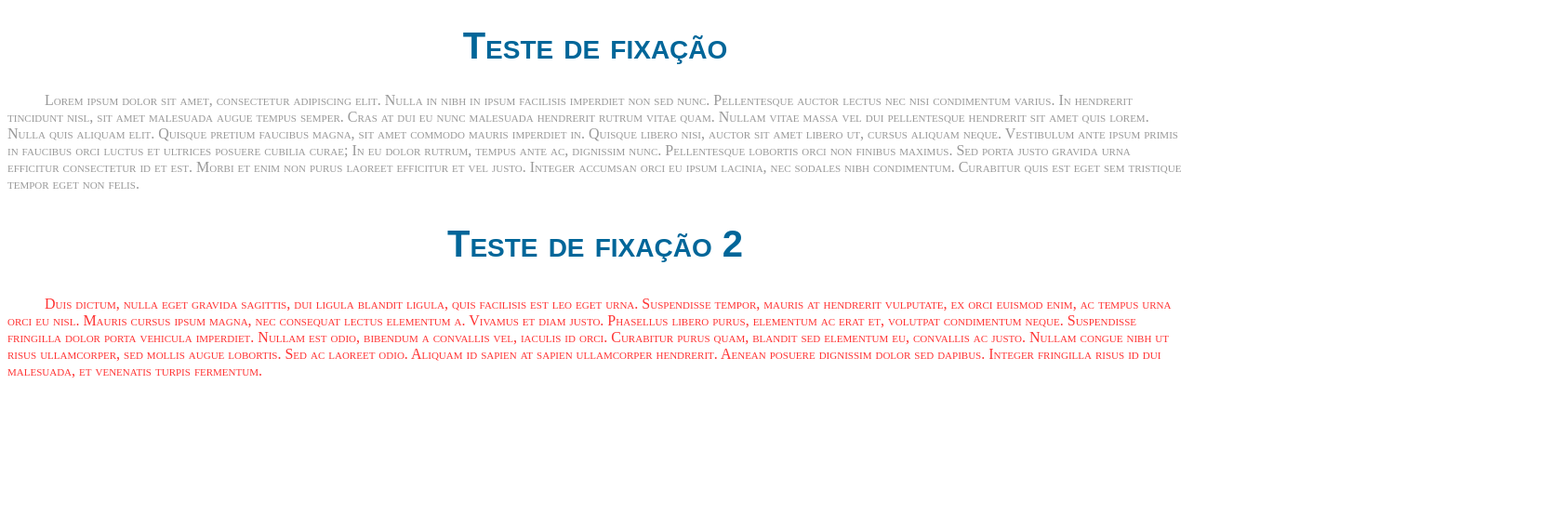
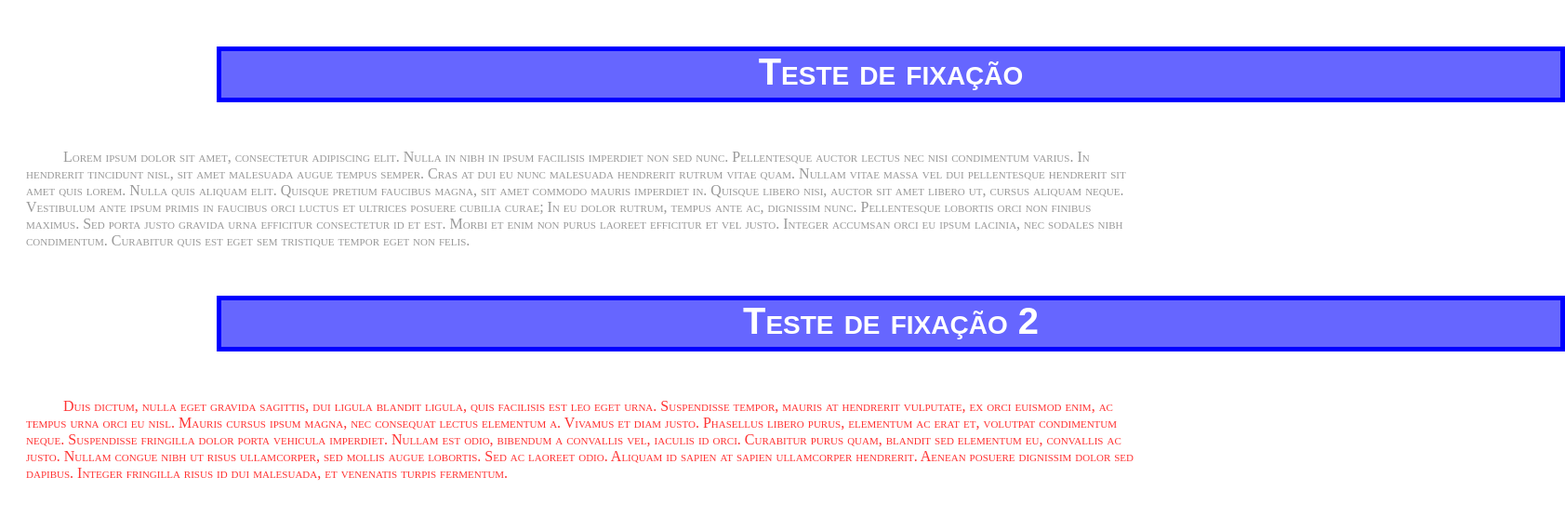
Before and after one commit to BRaguiarpereira/AulasHtml5, a website: page public_html/index.html in a window 1280 px wide. Shown: the whole page at 93% size, 1683 px wide, since content can reach past the window. Drawn offline with Linux system fonts and the light colour scheme.

Commit message:
Estrutura css border , margin e padding

```diff
--- a/public_html/index.html
+++ b/public_html/index.html
@@ -19,13 +19,22 @@ and open the template in the editor.
                 font-style: normal;
                 font-variant: small-caps;
                 text-align: center;
-                color: #006699
+                margin-left: 225px;
+                margin-top: 50px;
+                background-color: #6666ff;
+                border-color: #0000ff;
+                border-style: solid;
+                border-width: 5px;
+                width: 1440px;
+                height: 50px;
+                color: #fff;
 
             }
             p{
                font-variant: small-caps;
                text-align: left;
                text-indent: 40px;
+               margin: 50px 40px 30px 20px;
             }
             #destaque{
                 color: #ff3333
```
